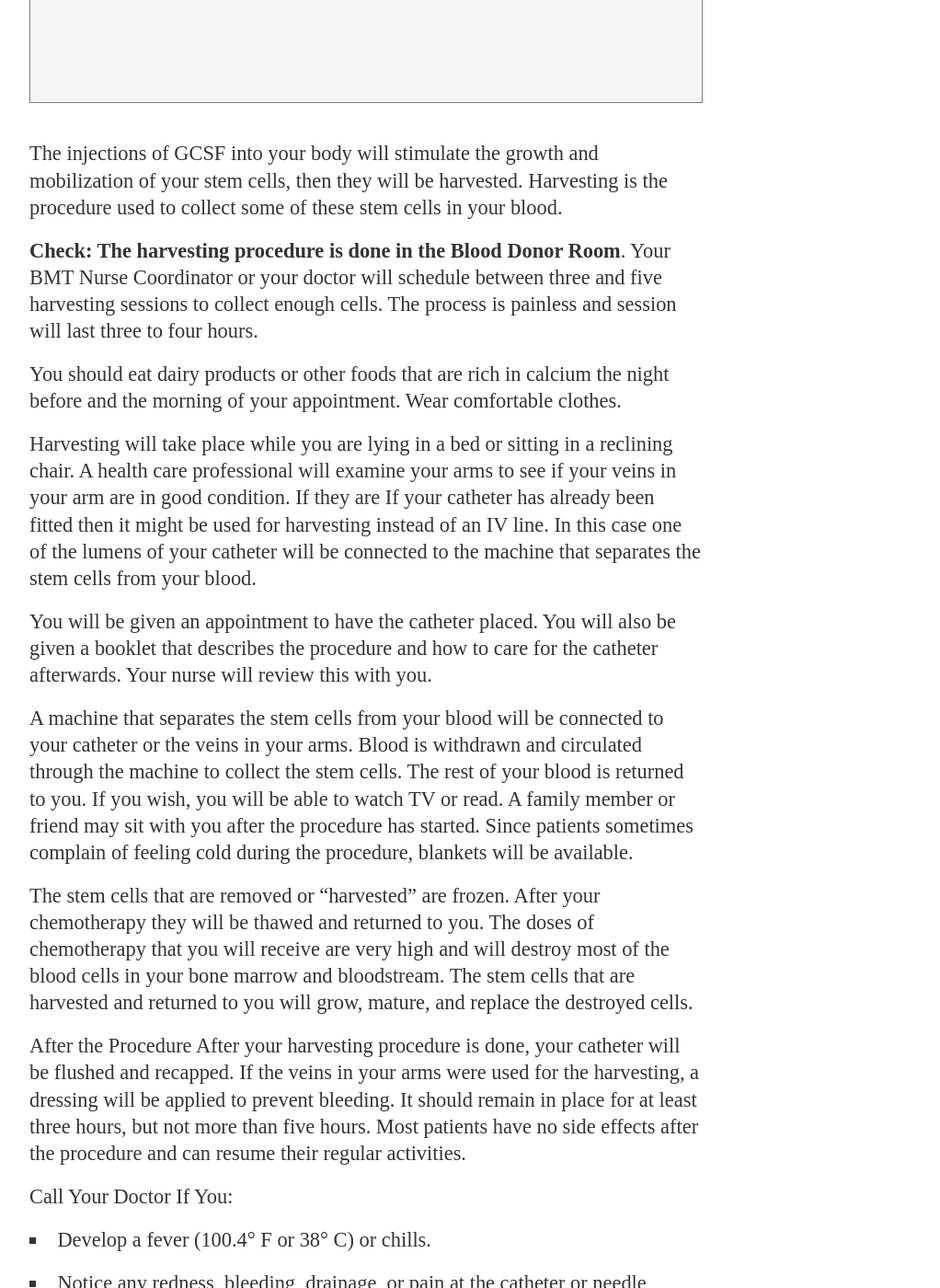
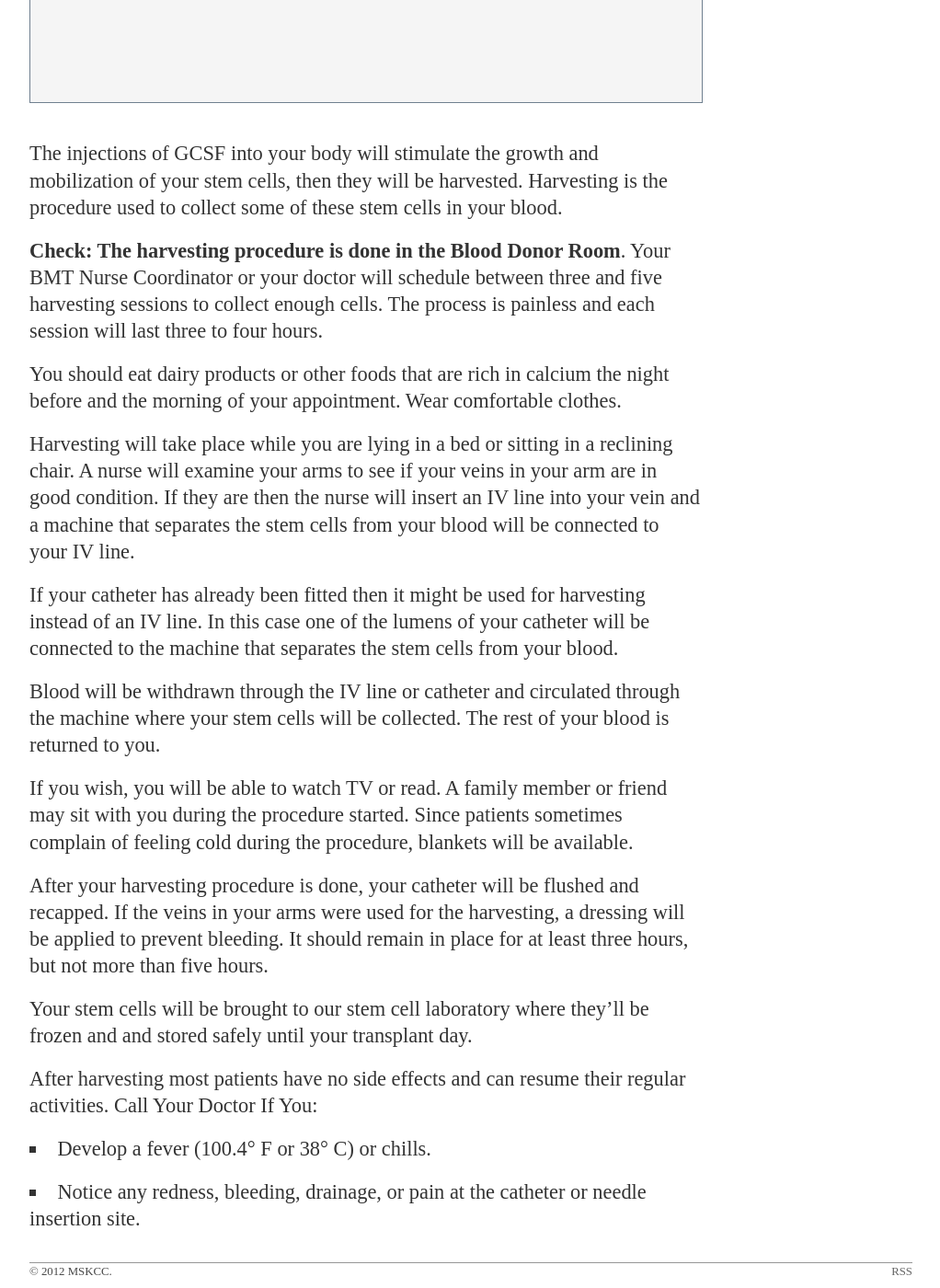
Before and after one commit to mskccpatiented/contentaudit, a Jekyll site: the page built from _posts/2012-11-19-auto-bmt-outpatient-guide-hybrid.md, in a window 1280 px wide and 1400 px high, scrolled down 24161 px. Shown: the whole window at 92% size, without its empty margins (128-1150 px from the left). Built offline with Jekyll 4.4.1, drawn with Linux system fonts in a browser that asks for light colours; Markdown is read by kramdown in place of the engine named in the settings.

Commit message:
deploying BMT patient ed

```diff
--- a/_posts/2012-11-19-auto-bmt-outpatient-guide-hybrid.md
+++ b/_posts/2012-11-19-auto-bmt-outpatient-guide-hybrid.md
@@ -418,57 +418,29 @@ Some patients will not give themselves injections of Neupogen or Neulasta (both
 
 The injections of GCSF into your body will stimulate the growth and mobilization of your stem cells, then they will be harvested. Harvesting is the procedure used to collect some of these stem cells in your blood.
 
-**Check: The harvesting procedure is done in the Blood Donor Room**. Your BMT Nurse Coordinator or your doctor will schedule between three and five harvesting sessions to collect enough cells. The process is painless and session will last three to four hours.
+**Check: The harvesting procedure is done in the Blood Donor Room**. Your BMT Nurse Coordinator or your doctor will schedule between three and five harvesting sessions to collect enough cells. The process is painless and each session will last three to four hours.
 
 You should eat dairy products or other foods that are rich in calcium the night before and the morning of your appointment. Wear comfortable clothes.
 
-Harvesting will take place while you are lying in a bed or sitting in a reclining chair. A health care professional will examine your arms to see if your veins in your arm are in good condition. If they are If your catheter has already been fitted then it might be used for harvesting instead of an IV line. In this case one of the lumens of your catheter will be connected to the machine that separates the stem cells from your blood.
+Harvesting will take place while you are lying in a bed or sitting in a reclining chair. A nurse will examine your arms to see if your veins in your arm are in good condition. If they are then the nurse will insert an IV line into your vein and a machine that separates the stem cells from your blood will be connected to your IV line.
 
+If your catheter has already been fitted then it might be used for harvesting instead of an IV line. In this case one of the lumens of your catheter will be connected to the machine that separates the stem cells from your blood.
 
+Blood will be withdrawn through the IV line or catheter and circulated through the machine where your stem cells will be collected. The rest of your blood is returned to you.
 
+If you wish, you will be able to watch TV or read. A family member or friend may sit with you during the procedure started. Since patients sometimes complain of feeling cold during the procedure, blankets will be available.
 
-You will be given an appointment to have the catheter placed. You will also be given a booklet that describes the procedure and how to care for the catheter afterwards. Your nurse will review this with you.
+After your harvesting procedure is done, your catheter will be flushed and recapped. If the veins in your arms were used for the harvesting, a dressing will be applied to prevent bleeding. It should remain in place for at least three hours, but not more than five hours.
 
+Your stem cells will be brought to our stem cell laboratory where they'll be frozen and and stored safely until your transplant day.
 
+After harvesting most patients have no side effects and can resume their regular activities. Call Your Doctor If You:
 
-
-
-
-
-
-
-
-A machine that separates the stem cells from your blood will be connected to your catheter or the veins in your arms. Blood is withdrawn and circulated through the machine to collect the stem cells. The rest of your blood is returned to you. If you wish, you will be able to watch TV or read. A family member or friend may sit with you after the procedure has started. Since patients sometimes complain of feeling cold during the procedure, blankets will be available.
-
-The stem cells that are removed or “harvested” are frozen. After your chemotherapy they will be thawed and returned to you. The doses of chemotherapy that you will receive are very high and will destroy most of the blood cells in your bone marrow and bloodstream. The stem cells that are harvested and returned to you will grow, mature, and replace the destroyed cells.
-
-After the Procedure
-After your harvesting procedure is done, your catheter will be flushed and recapped. If the veins in your arms were used for the harvesting, a dressing will be applied to prevent bleeding. It should remain in place for at least three hours, but not more than five hours. Most patients have no side effects after the procedure and can resume their regular activities.
-
-Call Your Doctor If You:
 * Develop a fever (100.4° F or 38° C) or chills.
 * Notice any redness, bleeding, drainage, or pain at the catheter or needle insertion site.
 
 <p class="question invisible">Where does mobilization/harvesting happen, when etc? I want to put this in the context of the Outpatient BMT process and give clear instructions.</p>
 <div class="feedback remove invisible">
-
-
-Apheresis is very similar to giving blood. You will lie in a chair or bed in the Blood Donor Room. An IV line will be put into a vein in your arm and a machine will separate the stem cells from your blood.
-
-
-
-Between 1 and 5 sessions will be needed to harvest enough stem cells, and each session will last 3 to 4 hours. Most patients experience no side effects from the harvesting process.
-
-After your stem cells are harvested, they are frozen and stored until your transplant day.
-
-
-Preparation
-
-
-Harvesting
-
-
-
 
 ### Conditioning Regimen
 <div class="feedback remove invisible">
```
Also changed, not shown: 1 other file.
